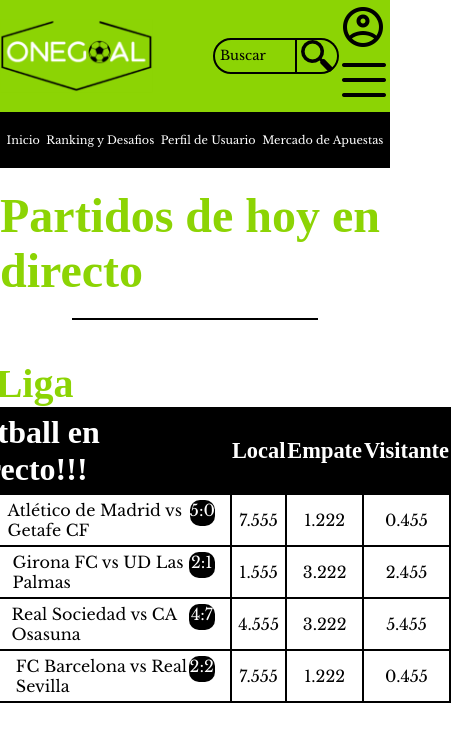
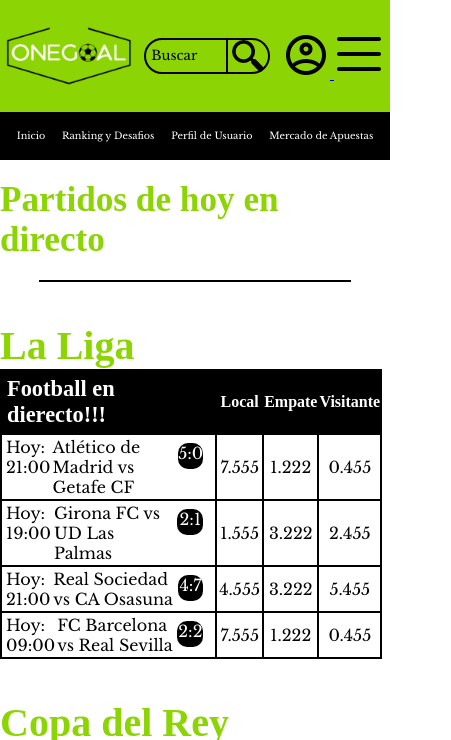
Before and after one commit to AaronGH09/Proyecto-Final-VS2DAW-DIW-Aaron-Gonzalez, a plain HTML site: page apuestas.html in a window 390 px wide. Shown: the top 740 px of the page, 451 px wide, since content can reach past the window. Drawn offline with nearby package versions, Linux system fonts and the light colour scheme; a web font is replaced by a local one.

Commit message:
Commit V0.2 cambion responsive 440px

```diff
--- a/css/styleApuestsa.css
+++ b/css/styleApuestsa.css
@@ -542,3 +542,64 @@ footer {
         font-size: 0.8rem;
     }
 }
+
+@media screen and (max-width: 442px) {
+    .Cabecera__img{
+        height: 3.8rem;
+        width: auto;
+    }
+
+    .Cabecera__div__links{
+        display: none;
+    }
+
+    .menu{
+        height: 3rem;
+    }
+
+    .menu a{
+        font-size: 0.6rem;
+    }
+
+    .cuerpo h1{
+        font-size: 2.2rem;
+    }
+
+    .cuerpo hr{
+      width: 80%;
+    }
+
+    .principal table {
+        width: 98%;
+    }
+
+    .principal__th__titulo {
+        font-size: 1.4rem;
+    }
+
+    .principal__th__normal {
+        font-size: 1rem;
+    }
+
+    .principal td {
+        font-size: 1rem;
+        padding: 2px;
+    }
+
+    .principal td p{
+        margin-left: 2px;
+    }
+
+    .principal__td__marcador{
+        width: 50px;
+        margin-top: 6px;
+    }
+
+    .footer__contenido__img img {
+        width: 7rem;
+    }
+
+    .footer__end a {
+        font-size: 0.7rem;
+    }
+}
--- a/css/styleIndex.css
+++ b/css/styleIndex.css
@@ -812,3 +812,30 @@ footer {
         font-size: 0.8rem;
     }
 }
+
+@media screen and (max-width: 442px) {
+    .Cabecera__img{
+        height: 3.8rem;
+        width: auto;
+    }
+
+    .Cabecera__div__links{
+        display: none;
+    }
+
+    .menu{
+        height: 3rem;
+    }
+
+    .menu a{
+        font-size: 0.6rem;
+    }
+
+    .footer__contenido__img img {
+        width: 7rem;
+    }
+
+    .footer__end a {
+        font-size: 0.7rem;
+    }
+}
--- a/css/styleRanking.css
+++ b/css/styleRanking.css
@@ -597,3 +597,47 @@ footer {
         font-size: 0.8rem;
     }
 }
+
+@media screen and (max-width: 442px) {
+    .Cabecera__img{
+        height: 3.8rem;
+        width: auto;
+    }
+
+    .Cabecera__div__links{
+        display: none;
+    }
+
+    .menu{
+        height: 3rem;
+    }
+
+    .menu a{
+        font-size: 0.6rem;
+    }
+
+    .ranking table {
+        width: 98%;
+    }
+
+    .ranking__th__titulo {
+        font-size: 1.4rem;
+    }
+
+    .ranking__th__normal {
+        font-size: 1rem;
+    }
+
+    .ranking td {
+        font-size: 1rem;
+        padding: 2px;
+    }
+
+    .footer__contenido__img img {
+        width: 7rem;
+    }
+
+    .footer__end a {
+        font-size: 0.7rem;
+    }
+}
--- a/css/styleRegistro.css
+++ b/css/styleRegistro.css
@@ -573,3 +573,30 @@ footer {
         font-size: 0.8rem;
     }
 }
+
+@media screen and (max-width: 442px) {
+    .Cabecera__img{
+        height: 3.8rem;
+        width: auto;
+    }
+
+    .Cabecera__div__links{
+        display: none;
+    }
+
+    .menu{
+        height: 3rem;
+    }
+
+    .menu a{
+        font-size: 0.6rem;
+    }
+
+    .footer__contenido__img img {
+        width: 7rem;
+    }
+
+    .footer__end a {
+        font-size: 0.7rem;
+    }
+}
--- a/css/styleUsuario.css
+++ b/css/styleUsuario.css
@@ -684,3 +684,35 @@ footer {
         font-size: 0.8rem;
     }
 }
+
+@media screen and (max-width: 442px) {
+    .Cabecera__img{
+        height: 3.8rem;
+        width: auto;
+    }
+
+    .Cabecera__div__links{
+        display: none;
+    }
+
+    .menu{
+        height: 3rem;
+    }
+
+    .menu a{
+        font-size: 0.6rem;
+    }
+
+    .cuerpo__notificaciones button{
+        margin-left: 15px;
+        padding-left: 7px;
+    }
+
+    .footer__contenido__img img {
+        width: 7rem;
+    }
+
+    .footer__end a {
+        font-size: 0.7rem;
+    }
+}
```
Also changed, not shown: usuario.html (+2 -2 lines).
